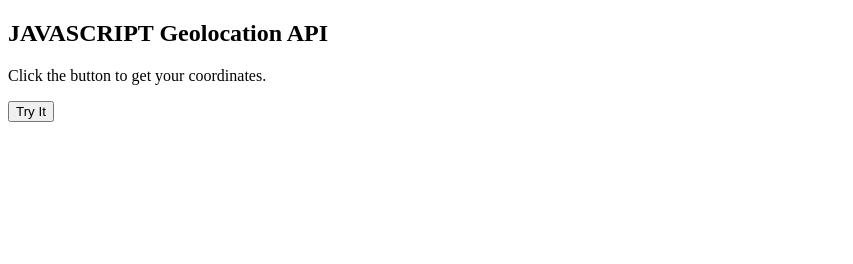
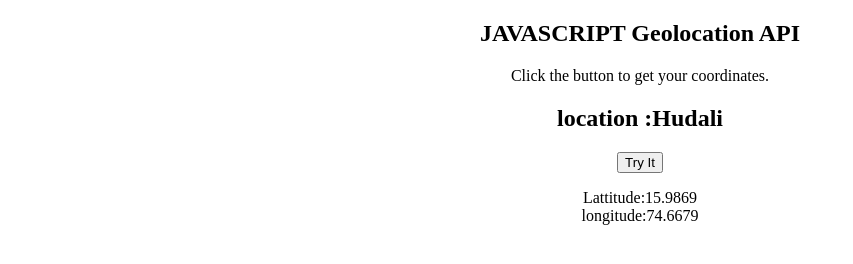
Before and after one commit to bammu27/web-termworks-, a plain HTML site: page tw9/tw9.html in a window 1280 px wide. Shown: the whole page, without its empty margins (0-853 px from the left). Drawn offline with Linux system fonts and the light colour scheme.

Commit message:
Add files via upload

```diff
--- a/tw9/tw9.html
+++ b/tw9/tw9.html
@@ -1,18 +1,27 @@
 <!DOCTYPE html>
-<html>
+<html lang="en">
+<head>
+    <meta charset="UTF-8">
+    <meta http-equiv="X-UA-Compatible" content="IE=edge">
+    <meta name="viewport" content="width=device-width, initial-scale=1.0">
+    <title>API </title>
+    <style>
+        body{
+            text-align: center;
+        }
+    </style>
 
-<head>
-    <title>Geolocation API</title>
 </head>
 
 <body>
 
     <h2>JAVASCRIPT Geolocation API</h2>
     <p>Click the button to get your coordinates.</p>
-
+    <h2>location :Hudali</h2>
     <button onclick="getLocation()">Try It</button>
 
-    <p id="demo"></p>
+    <p id="demo">Lattitude:15.9869<br>
+    longitude:74.6679</p>
 
     <script>
         var x = document.getElementById("demo");
@@ -51,3 +60,6 @@
 </body>
 
 </html>
+
+</body>
+</html>
```
